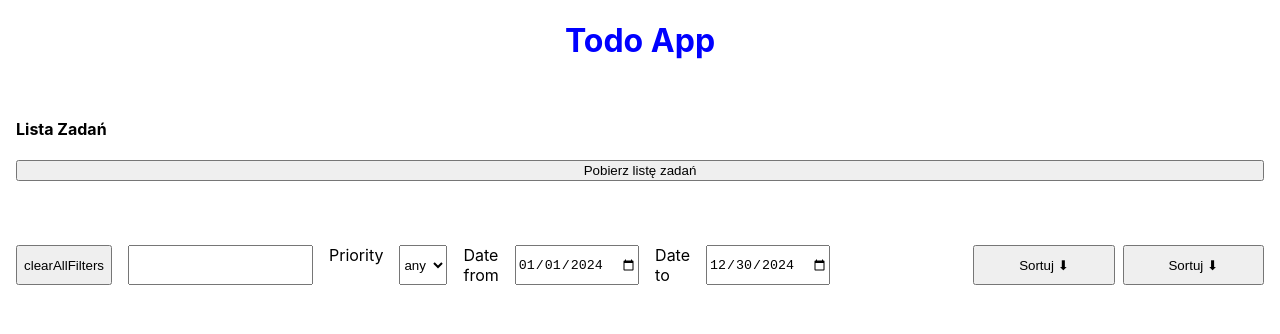
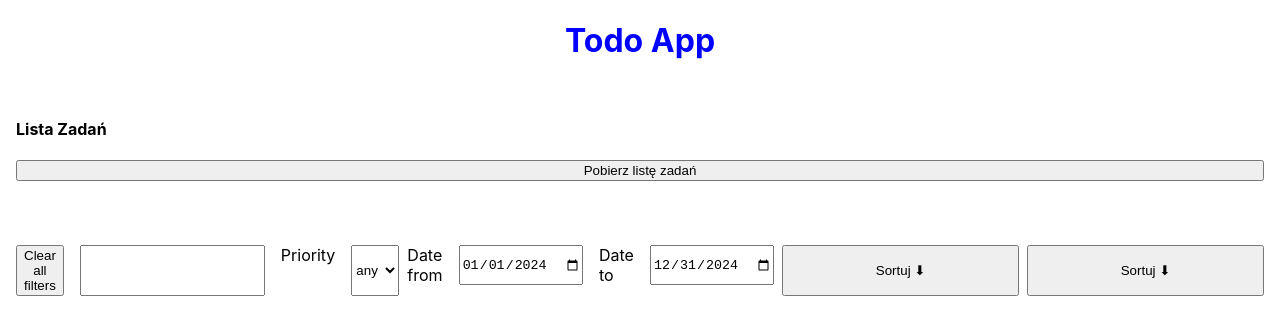
Before and after one commit to pmrukot/todo-app, a React (Create React App) app: page / in a window 1280 px wide. Shown: the top 334 px of the page. Built offline with nearby package versions, Linux system fonts and the light colour scheme.

Commit message:
more filter options

```diff
--- a/src/components/TodoListDataFetchingFromJson.tsx
+++ b/src/components/TodoListDataFetchingFromJson.tsx
@@ -58,17 +58,17 @@ const priorityMap: Record<Priority, number> = {
 }
 
 const tasksComparator = (column:string, order:string) => (a:Task, b:Task) => {
-  if (column === "title" && order === "asc") {
-    return a.title.localeCompare(b.title);
-  } else if (column === "title" && order === "desc") {
-    return b.title.localeCompare(a.title);
-
-  } else if (column === "description" && order === "asc") {
-    return a.description.localeCompare(b.description);
-  } else if (column === "description" && order === "desc") {
-    return b.description.localeCompare(a.description);
-  }
-  else if (column === "priority" && order === "asc") {
+  // if (column === "title" && order === "asc") {
+  //   return a.title.localeCompare(b.title);
+  // } else if (column === "title" && order === "desc") {
+  //   return b.title.localeCompare(a.title);
+  //
+  // } else if (column === "description" && order === "asc") {
+  //   return a.description.localeCompare(b.description);
+  // } else if (column === "description" && order === "desc") {
+  //   return b.description.localeCompare(a.description);
+  // }
+  if (column === "priority" && order === "asc") {
     return priorityMap[a.priority] - priorityMap[b.priority];
   } else if (column === "priority" && order === "desc") {
     return priorityMap[b.priority] - priorityMap[a.priority];
@@ -96,7 +96,7 @@ const FetchDataFromJson: React.FC = () => {
   const [priority, setPriority] = useState<Priority>("any");
   const [sortOption, setSortOption] = useState("titleAsc");
   const [dateFrom, setDateFrom] = useState("2024-01-01");
-  const [dateTo, setDateTo] = useState("2024-12-30");
+  const [dateTo, setDateTo] = useState("2024-12-31");
 
   const [sortTitle, setSortTitle] = useState(false);
   const [sortDescription, setSortDescription] = useState(false);
@@ -126,6 +126,10 @@ const FetchDataFromJson: React.FC = () => {
     setTitleSearch("");
     setPriority("any");
     setSortOption("titleAsc");
+    setDateFrom("2024-01-01");
+    setDateTo("2024-12-31");
+    setSortPriority(false);
+    setSortDate(false);
   }
   const parseDate = (dateString: String) => {
     const [day, month, year] = dateString.split('/');
@@ -154,7 +158,7 @@ const FetchDataFromJson: React.FC = () => {
         <TableRow>
           <TableElement flexGrow={2}>
             <TableFilters>
-              <button onClick={clearAllFilters}>clearAllFilters</button>
+              <button onClick={clearAllFilters}>Clear all filters</button>
               <input
                   id="title"
                   type="text"
@@ -176,6 +180,10 @@ const FetchDataFromJson: React.FC = () => {
                 <option value="mid">mid</option>
                 <option value="high">high</option>
               </select>
+              </TableFilters>
+          </TableElement>
+          <TableElement flexGrow={2}>
+            <TableFilters>
               <label htmlFor="dateFrom">Date from</label>
               <input id="dateFrom"
                      type="date"
@@ -190,11 +198,8 @@ const FetchDataFromJson: React.FC = () => {
                      value={dateTo}
                      onChange={e => setDateTo(e.target.value)}
               />
-              </TableFilters>
+            </TableFilters>
           </TableElement>
-          <TableElement flexGrow={2}></TableElement>
-          {/*<SortButton sortFlag={sortTitle} setSortFlag={setSortTitle}/>*/}
-          {/*<SortButton sortFlag={sortDescription} setSortFlag={setSortDescription}/>*/}
           <SortButton sortFlag={sortPriority} setSortFlag={setSortPriority}/>
           <SortButton sortFlag={sortDate} setSortFlag={setSortDate}/>
         </TableRow>
```
